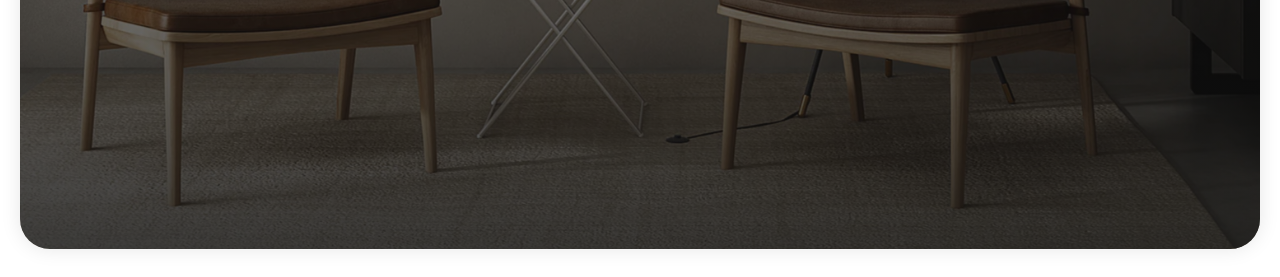
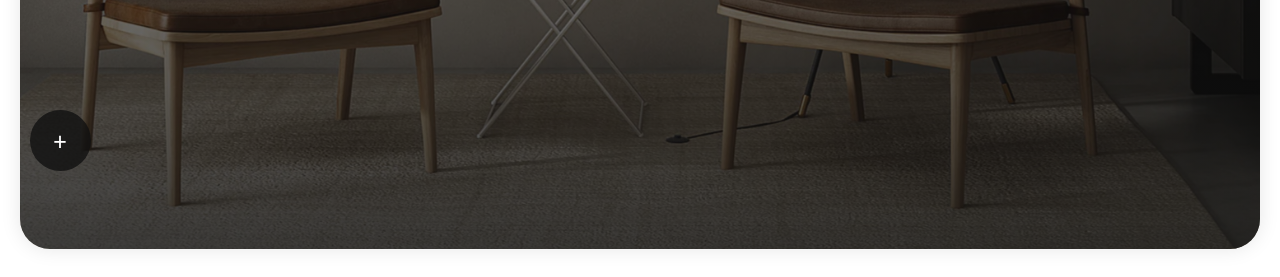
Before and after one commit to devjasonlin/mms-studio, a Jekyll site: the page built from _posts/2025-01-14-slh-furniture.html, in a window 1280 px wide. Shown: the part 699-976 px from the top of the page. Built offline with Jekyll 4.4.1, drawn with Linux system fonts in a browser that asks for light colours; nearby versions of some CDN libraries.

Commit message:
apply navigation element and scroll logic to all

```diff
--- a/_layouts/post.html
+++ b/_layouts/post.html
@@ -25,6 +25,9 @@
     {{ content }}
     {% include section-footer.html %}
 
+    {% include navigation.html %}
+    {% include scroll-up.html %}
+
     {% assign colours = site.data.marquee | map: "colour" | join: "," %}
     <script>
       window.colours = "{{ colours }}";
--- a/_layouts/project.html
+++ b/_layouts/project.html
@@ -22,5 +22,8 @@
     {% include global-header.html %}
     {{ content }}
     {% include section-footer.html %}
+
+    {% include navigation.html %}
+    {% include scroll-up.html %}
   </body>
 </html>
```
